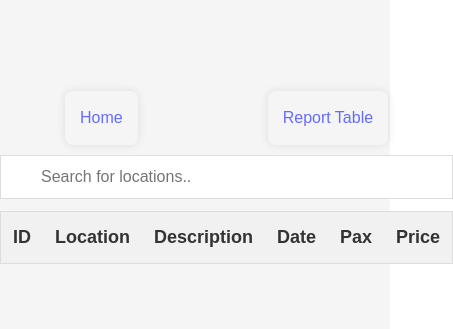
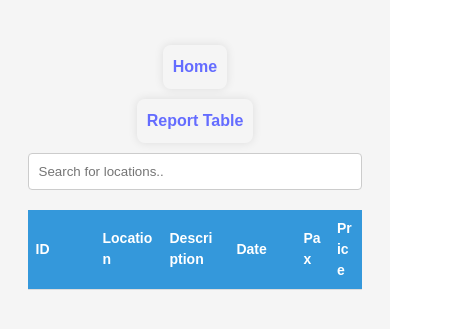
Before and after one commit to Allynesta/myplanner, a React (Vite) app: page /Report-Table in a window 390 px wide. Shown: the part 245-574 px from the top of the page, 453 px wide, since content can reach past the window. Built offline with nearby package versions, Linux system fonts and the light colour scheme.

Commit message:
improve css for mobile

```diff
--- a/src/App.css
+++ b/src/App.css
@@ -5,8 +5,10 @@
   margin: auto;
 }
 
+/* App.css */
 body {
   font-family: Arial, sans-serif;
+  margin: 0;
   padding: 0;
   background-color: #f5f5f5;
   color: #333;
@@ -24,3 +26,13 @@ h2 {
   padding-bottom: 10px;
   margin-bottom: 20px;
 }
+
+@media (max-width: 768px) {
+  .container {
+    padding: 10px;
+  }
+
+  h2 {
+    font-size: 20px;
+  }
+}
--- a/src/styles/dataform.css
+++ b/src/styles/dataform.css
@@ -4,6 +4,9 @@ form {
     padding: 20px;
     border-radius: 8px;
     box-shadow: 0 0 10px rgba(0, 0, 0, 0.1);
+
+  max-width: 600px; /* Constrain form width */
+  margin: 0 auto;
   }
 
   label {
@@ -20,6 +23,7 @@ form {
     border-radius: 4px;
     border: 1px solid #ccc;
     margin-bottom: 15px;
+
   }
 
   button {
@@ -30,12 +34,22 @@ form {
     border-radius: 4px;
     font-size: 16px;
     cursor: pointer;
+    width: 100%;
   }
 
   button:hover {
     background-color: #2980b9;
   }
 
+  @media (max-width: 768px) {
+    form {
+      padding: 15px;
+    }
+
+    button {
+      padding: 12px 20px;
+    }
+  }
 
   /* Calender.css */
 .react-datepicker-wrapper,
@@ -59,3 +73,11 @@ form {
   background-color: #3498db;
   color: white;
 }
+
+
+@media (max-width: 768px) {
+    .react-datepicker__input-container input {
+      font-size: 14px;
+      padding: 8px;
+    }
+  }
--- a/src/styles/nav.css
+++ b/src/styles/nav.css
@@ -1,9 +1,35 @@
-ul.navList{
-    display: flex;
-    justify-content: space-around;
+.navList {
+  list-style-type: none;
+  margin: 0;
+  padding: 0;
+  display: flex;
+  justify-content: space-around;
+  flex-wrap: wrap; /* Allow wrapping on smaller screens */
 }
+
+
 
 ul.navList li {
     border: none;
     background-color: transparent;
 }
+
+.navList a {
+    text-decoration: none;
+    font-weight: bold;
+    font-size: 16px;
+  }
+
+  .navList a:hover {
+    text-decoration: underline;
+  }
+
+  @media (max-width: 768px) {
+    .navList {
+      flex-direction: column;
+    }
+
+    .navList li {
+      margin-bottom: 10px;
+    }
+  }
--- a/src/styles/report.css
+++ b/src/styles/report.css
@@ -29,3 +29,13 @@ ul {
   button:hover {
     background-color: #c0392b;
   }
+
+  @media (max-width: 768px) {
+    li {
+      padding: 10px;
+    }
+
+    button {
+      padding: 5px 8px;
+    }
+  }
--- a/src/styles/reporttable.css
+++ b/src/styles/reporttable.css
@@ -1,33 +1,47 @@
-* {
-    box-sizing: border-box;
+/* ReportTable.css */
+.table-container {
+  overflow-x: auto; /* Allow horizontal scroll on smaller screens */
+  margin-bottom: 20px;
 }
 
-  #myInput {
-    background-position: 10px 10px;
-    background-repeat: no-repeat;
+table {
   width: 100%;
-    font-size: 16px;
-    padding: 12px 20px 12px 40px;
-    border: 1px solid #ddd;
-    margin-bottom: 12px;
+  border-collapse: collapse;
+  margin-bottom: 20px;
+  min-width: 600px; /* Ensure a minimum width for the table */
 }
 
-  #myTable {
-    border-collapse: collapse;
-    width: 100%;
-    border: 1px solid #ddd;
-    font-size: 18px;
+th, td {
+  padding: 12px;
+  text-align: left;
+  border-bottom: 1px solid #ddd;
+  word-break: break-word; /* Allow long text to wrap */
 }
 
-  #myTable th, #myTable td {
-    text-align: left;
-    padding: 12px;
+th {
+  background-color: #3498db;
+  color: white;
 }
 
-  #myTable tr {
-    border-bottom: 1px solid #ddd;
+tr:hover {
+  background-color: #f1f1f1;
 }
 
-  #myTable tr.header, #myTable tr:hover {
-    background-color: #f1f1f1;
+input[type="text"] {
+  width: 100%;
+  padding: 10px;
+  border-radius: 4px;
+  border: 1px solid #ccc;
+  margin-bottom: 20px;
 }
+
+@media (max-width: 768px) {
+  table {
+    min-width: 100%; /* Ensure the table takes full width on smaller screens */
+  }
+
+  th, td {
+    padding: 8px;
+    font-size: 14px; /* Reduce font size on smaller screens */
+  }
+}
```
Lines whose indentation alone changed are shown as unchanged.
